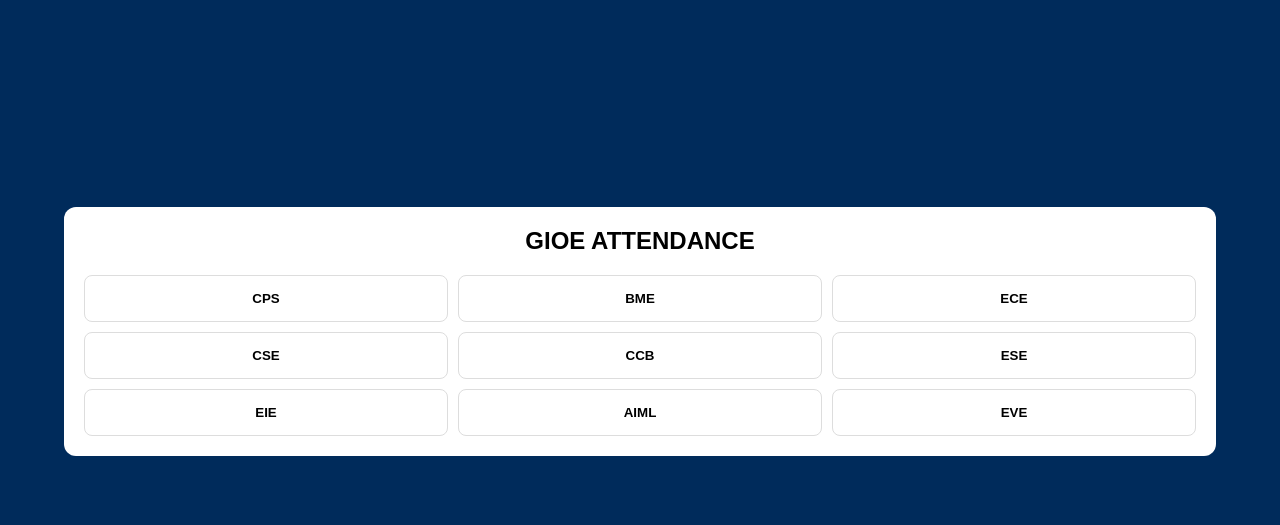
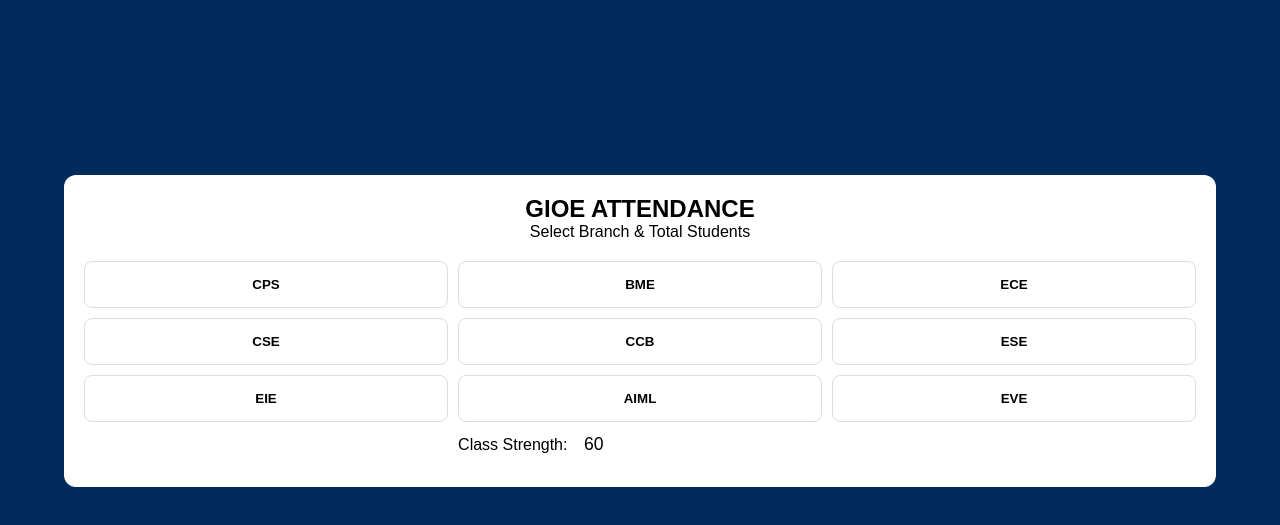
Before and after one commit to guthikondanikitha/attendence-portal, a plain HTML site: page index.html in a window 1280 px wide. Shown: the part 69-594 px from the top of the page. Drawn offline with Linux system fonts and the light colour scheme.

Commit message:
Update index.html

```diff
--- a/index.html
+++ b/index.html
@@ -3,7 +3,7 @@
 <head>
     <meta charset="UTF-8">
     <meta name="viewport" content="width=device-width, initial-scale=1.0">
-    <title>GIOE Attendance Portal</title>
+    <title>GIOE Pro Attendance</title>
     <link rel="stylesheet" href="style.css">
     <link rel="stylesheet" href="https://cdnjs.cloudflare.com/ajax/libs/font-awesome/6.0.0/css/all.min.css">
 </head>
@@ -12,6 +12,7 @@
     <div id="branchOverlay" class="overlay">
         <div class="selection-box">
             <h2>GIOE ATTENDANCE</h2>
+            <p>Select Branch & Total Students</p>
             <div class="grid">
                 <button onclick="initApp('CPS')">CPS</button>
                 <button onclick="initApp('BME')">BME</button>
@@ -22,6 +23,10 @@
                 <button onclick="initApp('EIE')">EIE</button>
                 <button onclick="initApp('AIML')">AIML</button>
                 <button onclick="initApp('EVE')">EVE</button>
+            </div>
+            <div class="config-input">
+                <label>Class Strength:</label>
+                <input type="number" id="classStrength" value="60" min="1">
             </div>
         </div>
     </div>
@@ -37,9 +42,10 @@
 
     <div id="sidebar" class="sidebar">
         <div class="sidebar-header">
-            <h3>Attendance History</h3>
+            <h3>History</h3>
             <span onclick="toggleSidebar()" class="close-x">&times;</span>
         </div>
+        <input type="text" id="historySearch" placeholder="Search date..." onkeyup="filterHistory()">
         <div id="historyList"></div>
     </div>
 
@@ -57,12 +63,22 @@
         <div class="card">
             <div class="table-header">
                 <h3 id="viewingDate">Today</h3>
-                <button onclick="clearDate()" class="del-btn">Clear</button>
+                <div class="actions">
+                    <button onclick="downloadExcel()" class="excel-btn"><i class="fas fa-file-excel"></i> Excel</button>
+                    <button onclick="clearDate()" class="del-btn">Clear All</button>
+                </div>
             </div>
-            <table>
-                <thead><tr><th>PIN</th><th>PERIOD</th><th>TIME</th></tr></thead>
-                <tbody id="attendanceTable"></tbody>
-            </table>
+            <div class="table-responsive">
+                <table>
+                    <thead><tr><th>PIN</th><th>PERIOD</th><th>TIME</th><th>ACTION</th></tr></thead>
+                    <tbody id="attendanceTable"></tbody>
+                </table>
+            </div>
+        </div>
+
+        <div class="card absentee-card">
+            <h3>Absentee Analysis</h3>
+            <p id="absenteeList">Mark some students to see absentees...</p>
         </div>
     </main>
 
```
